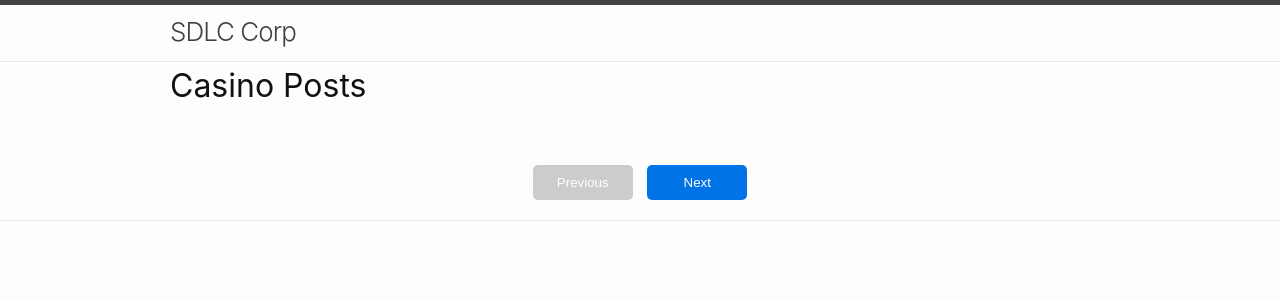
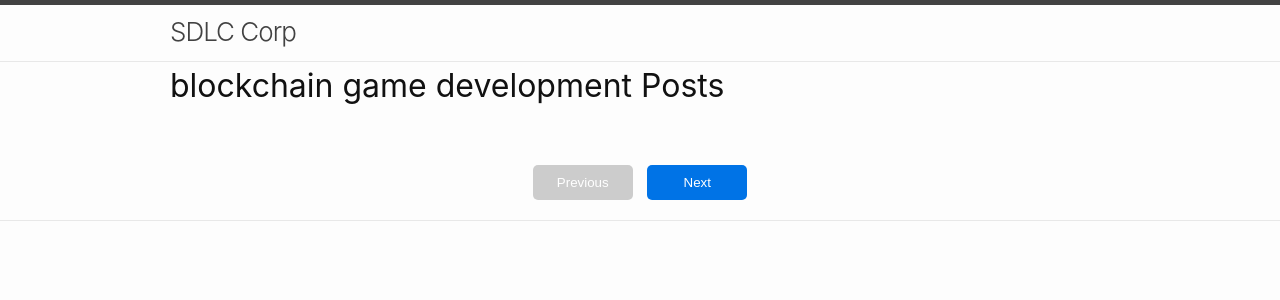
Before and after one commit to samcorp024/post-vercel, a Jekyll site: the page built from blockchain-game-development.md, in a window 1280 px wide. Shown: the top 300 px of the page. Built offline with Jekyll 4.4.1, drawn with Linux system fonts in a browser that asks for light colours.

Commit message:
Update blockchain-game-development.md

```diff
--- a/blockchain-game-development.md
+++ b/blockchain-game-development.md
@@ -120,10 +120,10 @@ description: "Posts related to Casino game development."
   }
 </style>
 
-<h1>Casino Posts</h1>
+<h1>blockchain game development Posts</h1>
 
 <div class="posts-container">
-  {% assign category = 'casino' %}
+  {% assign category = 'Blockchain game development' %}
   {% for post in site.posts %}
     {% if post.categories contains category %}
       <div class="post-card">
```
